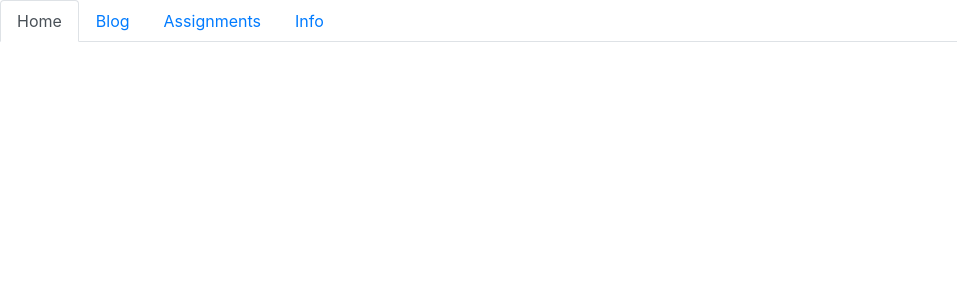
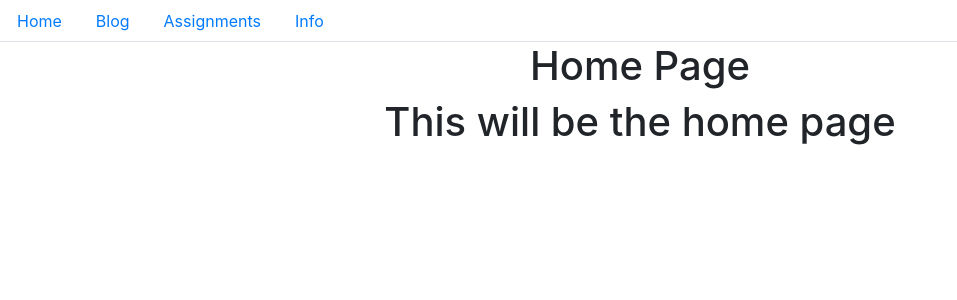
Before and after one commit to jacksonjacobs1/classmate, a React (Create React App) app in the folder app/: page / in a window 1280 px wide. Shown: the top 300 px of the page, without its empty margins (0-957 px from the left). Built offline with nearby package versions, Linux system fonts and the light colour scheme.

Commit message:
added node_modules and react-router-dom. Added routes to project

```diff
--- a/app/package.json
+++ b/app/package.json
@@ -10,6 +10,7 @@
     "react": "^17.0.2",
     "react-bootstrap": "^1.6.1",
     "react-dom": "^17.0.2",
+    "react-router-dom": "^5.2.0",
     "react-scripts": "4.0.3",
     "web-vitals": "^1.1.2"
   },
--- a/app/src/App.js
+++ b/app/src/App.js
@@ -1,12 +1,27 @@
 import logo from './logo.svg';
 import './App.css';
 import Navbar from './components/navbar';
+//Routing stuff
+import React, {Suspense, lazy} from 'react';
+import { BrowserRouter as Router, Route, Switch } from 'react-router-dom';
+
+const Home = lazy(() => import('./components/home.js'));
+const Information = lazy(() => import('./components/information.js'));
+
 
 
 function App() {
    return (
       <div className="App">
-         <Navbar></Navbar>
+         <Navbar/>
+         <Router>
+            <Suspense fallback={<div>Loading...</div>}>
+               <Switch>
+                  <Route exact path="/" component={Home}/>
+                  <Route path="/info" component={Information}/>
+               </Switch>
+            </Suspense>
+         </Router>
       </div>
    );
 }
--- a/app/src/components/home.js
+++ b/app/src/components/home.js
@@ -0,0 +1,14 @@
+import React, { Component } from 'react';
+
+class Home extends Component {
+   render() {
+      return (
+         <div>
+            <h1>Home Page</h1>
+            <h1>This will be the home page</h1>
+         </div>
+      );
+   }
+}
+
+export default Home;
--- a/app/src/components/information.js
+++ b/app/src/components/information.js
@@ -0,0 +1,13 @@
+import React, { Component } from 'react';
+
+class Information extends Component {
+   render() {
+      return (
+         <div>
+            <h1>Info page</h1>
+         </div>
+      );
+   }
+}
+
+export default Information;
--- a/app/src/components/navbar.js
+++ b/app/src/components/navbar.js
@@ -7,7 +7,7 @@ class Navbar extends Component {
          <div>
             <Nav variant="tabs" defaultActiveKey="/home">
                <Nav.Item>
-                  <Nav.Link href="/home">Home</Nav.Link>
+                  <Nav.Link href="/">Home</Nav.Link>
                </Nav.Item>
 
                <Nav.Item>
@@ -19,7 +19,7 @@ class Navbar extends Component {
                </Nav.Item>
 
                <Nav.Item>
-                  <Nav.Link eventKey="link-3">Info</Nav.Link>
+                  <Nav.Link href="/info">Info</Nav.Link>
                </Nav.Item>
             </Nav>
          </div>
```
Also changed, not shown: 2 other files (tests, documents, lock files or other folders).
